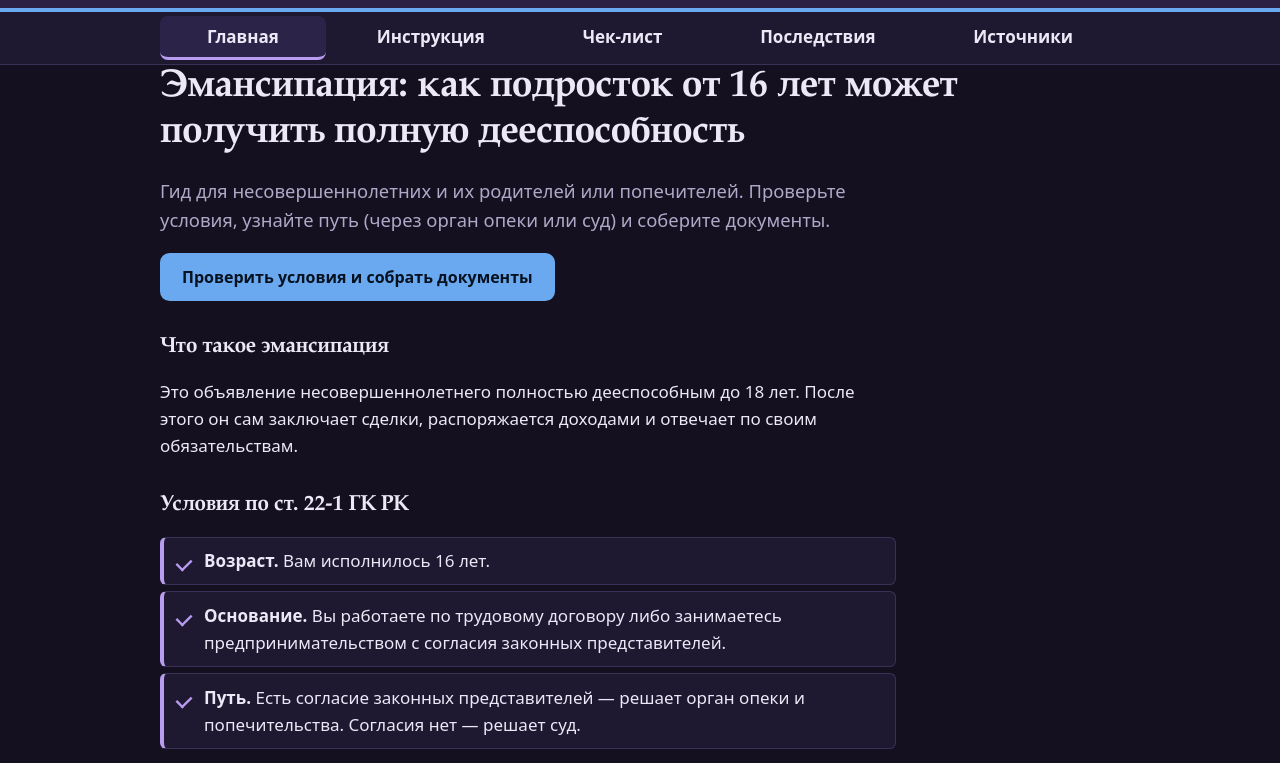
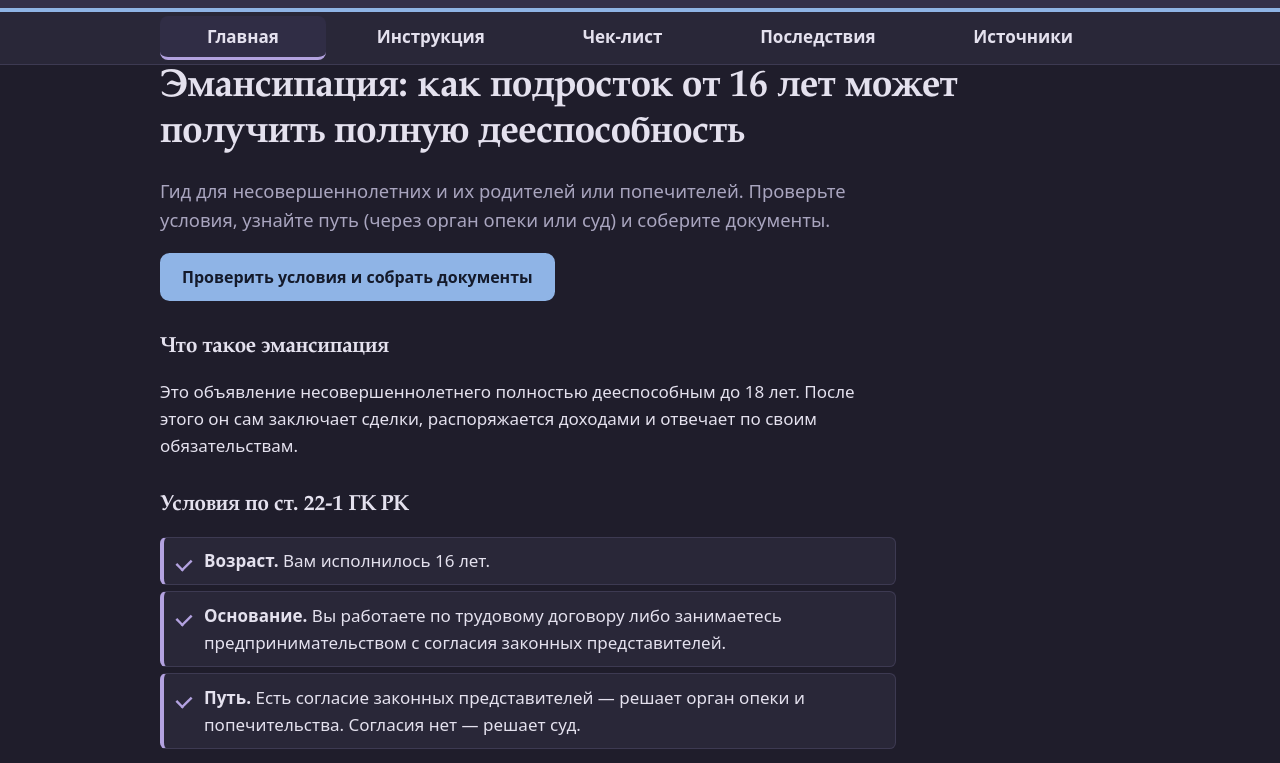
Before and after one commit to damelizhusupbekova-del/ai_project, a plain HTML site: page index.html in a window 1280 px wide. Shown: the part 60-823 px from the top of the page. Drawn offline with Linux system fonts and the dark colour scheme.

Commit message:
третья версия
темный стиль

```diff
--- a/style.css
+++ b/style.css
@@ -6,13 +6,13 @@
   --sans:system-ui,-apple-system,"Segoe UI",Roboto,Arial,sans-serif;
   color-scheme:light}
 @media (prefers-color-scheme:dark){:root:not([data-theme="light"]){
-  --bg:#14101F;--surface:#1E1830;--ink:#ECE8F6;--muted:#B0A8C8;--line:#3A3158;
-  --brand:#2A2145;--accent:#6AA9F0;--accent-ink:#06121F;--ok:#B79CF0;
-  --soft:#2B2348;--blue-soft:#102A44;--warn-bg:#3A2F0B;--warn-ink:#F2DC9B;--bad-bg:#43201C;--bad-ink:#F5B8B0;color-scheme:dark}}
+  --bg:#1F1D2B;--surface:#292738;--ink:#E4E1EE;--muted:#A9A5BF;--line:#3D3A52;
+  --brand:#34304A;--accent:#8FB4E6;--accent-ink:#141A2B;--ok:#B3A2E0;
+  --soft:#302D45;--blue-soft:#26304A;--warn-bg:#3B3424;--warn-ink:#E8D8A8;--bad-bg:#3F2A2E;--bad-ink:#EBBDB8;color-scheme:dark}}
 :root[data-theme="dark"]{
-  --bg:#14101F;--surface:#1E1830;--ink:#ECE8F6;--muted:#B0A8C8;--line:#3A3158;
-  --brand:#2A2145;--accent:#6AA9F0;--accent-ink:#06121F;--ok:#B79CF0;
-  --soft:#2B2348;--blue-soft:#102A44;--warn-bg:#3A2F0B;--warn-ink:#F2DC9B;--bad-bg:#43201C;--bad-ink:#F5B8B0;color-scheme:dark}
+  --bg:#1F1D2B;--surface:#292738;--ink:#E4E1EE;--muted:#A9A5BF;--line:#3D3A52;
+  --brand:#34304A;--accent:#8FB4E6;--accent-ink:#141A2B;--ok:#B3A2E0;
+  --soft:#302D45;--blue-soft:#26304A;--warn-bg:#3B3424;--warn-ink:#E8D8A8;--bad-bg:#3F2A2E;--bad-ink:#EBBDB8;color-scheme:dark}
 *{box-sizing:border-box}
 html{scroll-padding-top:4.5rem;-webkit-text-size-adjust:100%}
 body{margin:0;background:var(--bg);color:var(--ink);font:1.0625rem/1.6 var(--sans);overflow-wrap:break-word}
```
